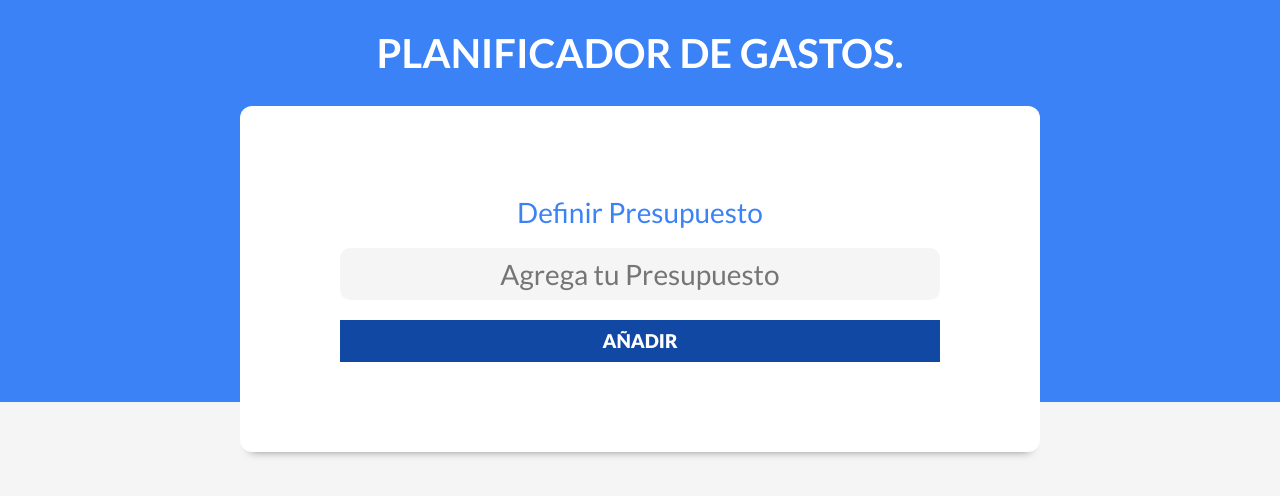
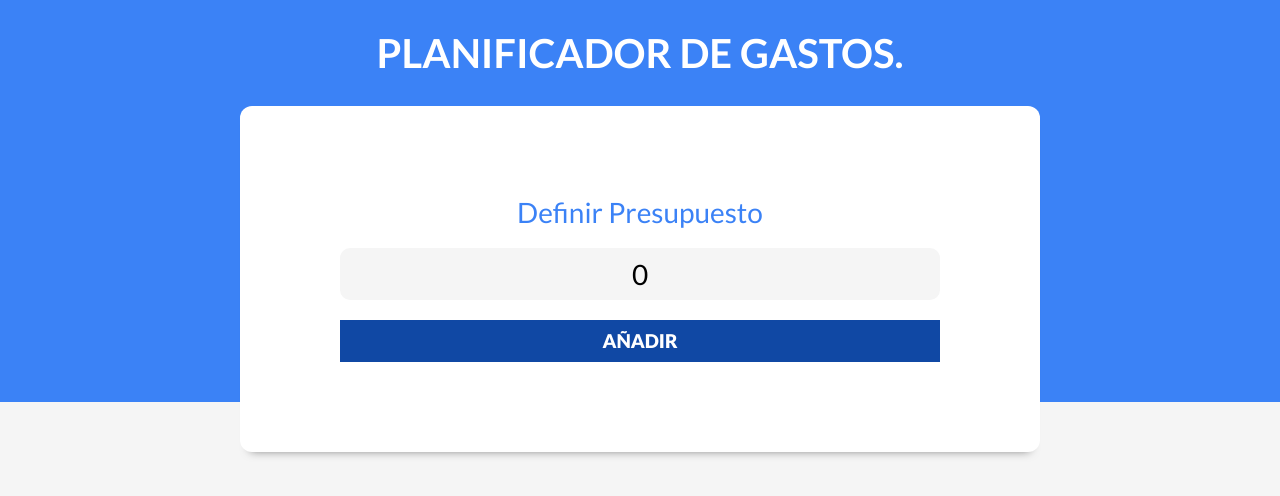
Before and after one commit to armandoltx/control-gasto, a React (Vite) app: page / in a window 1280 px wide. Shown: the top 496 px of the page. Built offline with nearby package versions, Linux system fonts and the light colour scheme.

Commit message:
95. Creando el formulario en Nuevo Presupuesto y creando el state de presupuesto

```diff
--- a/src/App.jsx
+++ b/src/App.jsx
@@ -5,9 +5,16 @@
 
 function App() {
 
+  // como el presupuesto aunque se defina en el componente nuevoPresupuesto, se va a usar en otros componentes,
+  // se declara en el componente principal para q todos lo puedan usar.
+  const [presupuesto, setPresupuesto] = useState(0);
+
   return (
     <div>
-      <Header />
+      <Header
+        presupuesto={presupuesto}
+        setPresupuesto={setPresupuesto}
+      />
     </div>
   )
 }
--- a/src/components/Header.jsx
+++ b/src/components/Header.jsx
@@ -2,11 +2,14 @@
 
 import NuevoPresupuesto from './NuevoPresupuesto';
 
-const Header = () => {
+const Header = ({ presupuesto, setPresupuesto }) => {
   return (
     <header>
       <h1>Planificador de Gastos.</h1>
-      <NuevoPresupuesto />
+      <NuevoPresupuesto
+      presupuesto={presupuesto}
+      setPresupuesto={setPresupuesto}
+      />
     </header>
   );
 };
--- a/src/components/NuevoPresupuesto.jsx
+++ b/src/components/NuevoPresupuesto.jsx
@@ -1,6 +1,6 @@
 import React from 'react';
 
-const NuevoPresupuesto = () => {
+const NuevoPresupuesto = ({ presupuesto, setPresupuesto }) => {
   return (
     <div className='contenedor-presupuesto contenedor sombra'>
       <form className="formulario">
@@ -10,6 +10,8 @@
             className='nuevo-presupuesto'
             type="text"
             placeholder='Agrega tu Presupuesto'
+            value={presupuesto}
+            onChange={ (e) => setPresupuesto(e.target.value) }
           />
         </div>
 
```
